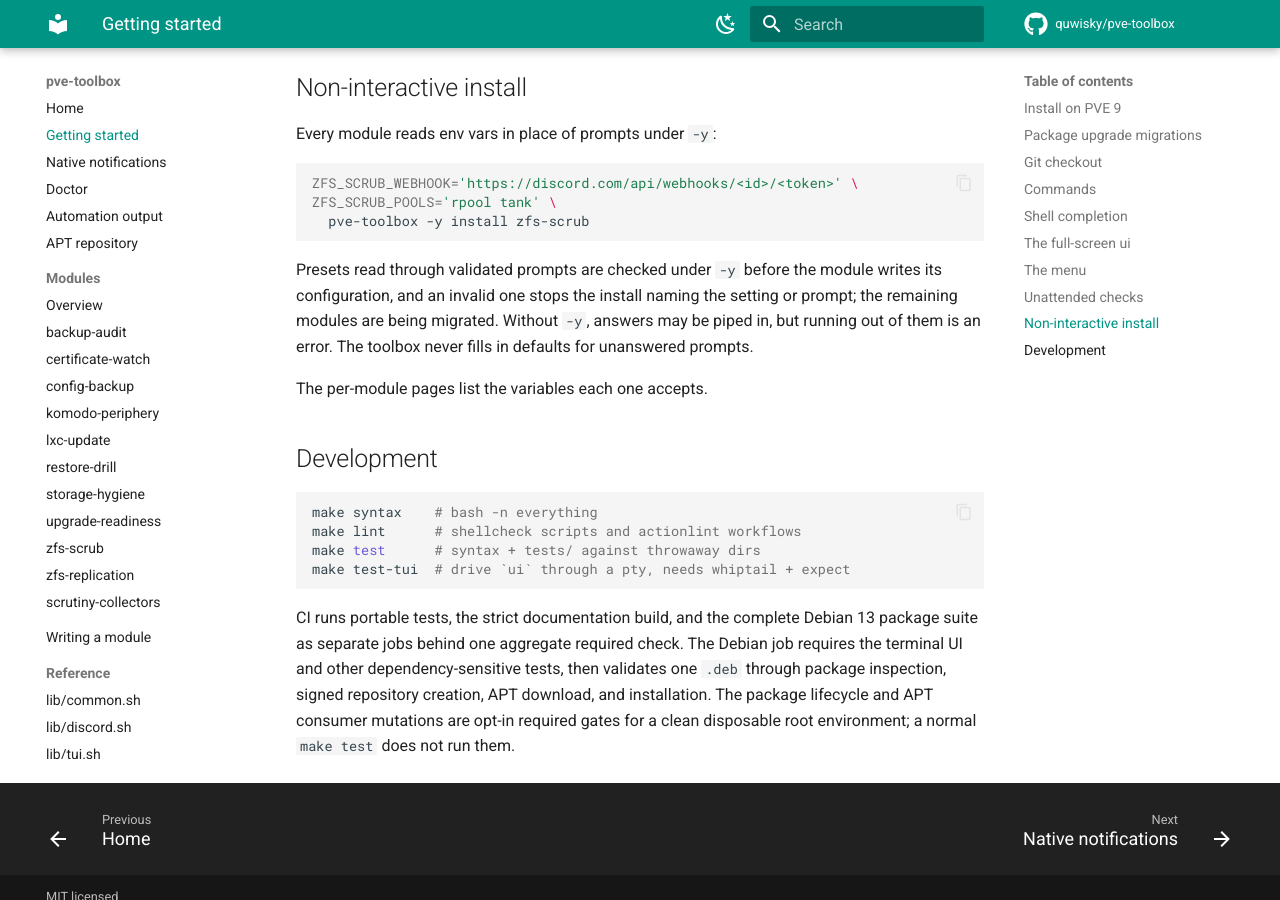
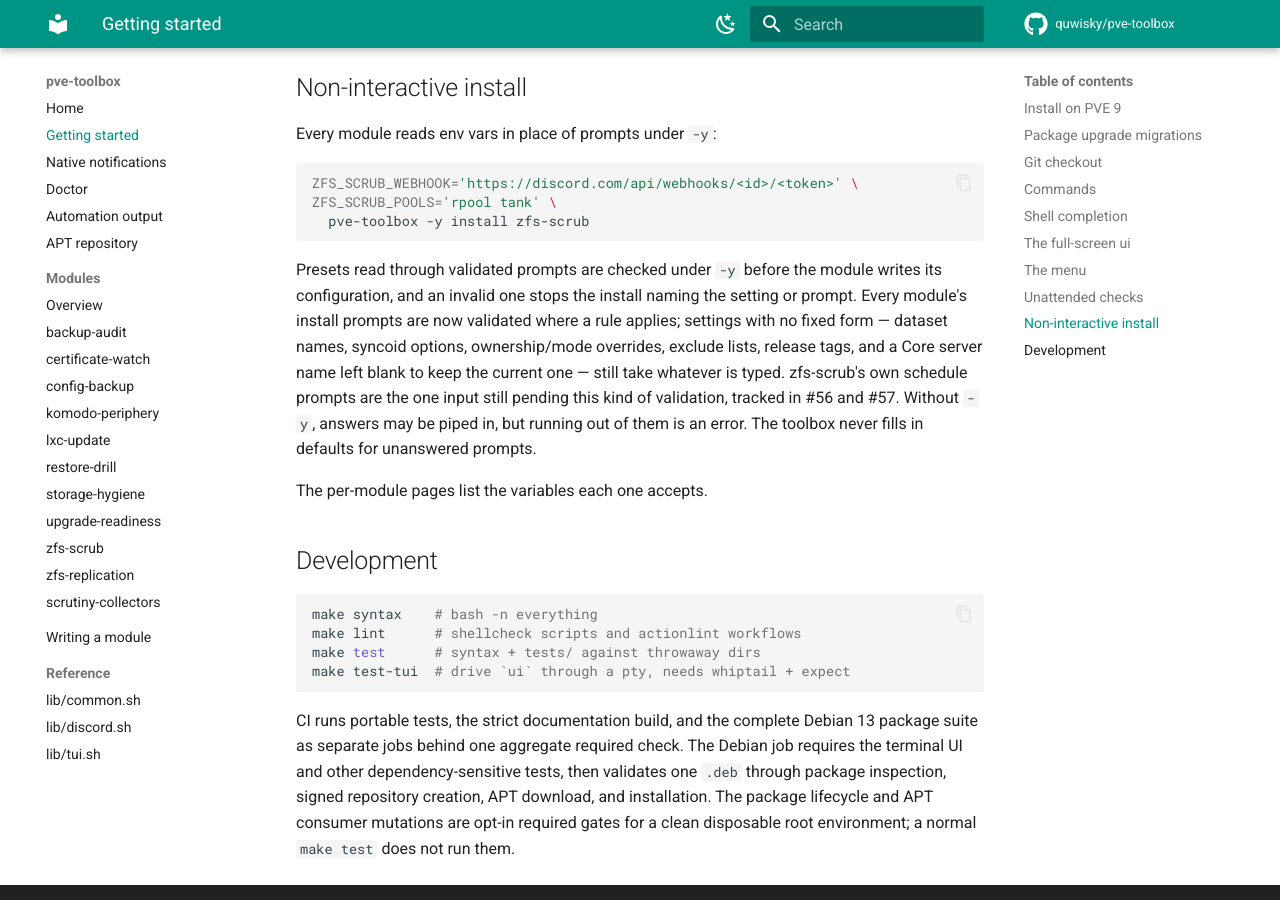
Before and after one commit to quwisky/pve-toolbox, an MkDocs documentation site: the page built from docs/getting-started.md, in a window 1280 px wide and 900 px high, scrolled down 4334 px. Built offline with MkDocs 1.6.1 and Material for MkDocs 9.7.7, drawn with Linux system fonts in a browser that asks for light colours; comment, search, counter and statistics services are not loaded.

Commit message:
docs(komodo-periphery): describe re-asked prompts and final migration state
Invalid answers to komodo-periphery's choice, ID, release, URL and SSH
prompts are re-asked with the reason instead of aborting the install, update
or configure flow; consent prompts and the terminal/--yes/--force guard are
unchanged. This is the last PR of the input-handling series, so
getting-started.md now describes the final state instead of an in-progress
migration: install prompts validate where a rule applies, free-text settings
with no fixed form still take any answer, and zfs-scrub's schedule prompts
remain tracked in #56/#57.

```diff
--- a/docs/getting-started.md
+++ b/docs/getting-started.md
@@ -219,9 +219,14 @@ ZFS_SCRUB_POOLS='rpool tank' \
 
 Presets read through validated prompts are checked under `-y` before the
 module writes its configuration, and an invalid one stops the install naming
-the setting or prompt; the remaining modules are being migrated. Without `-y`,
-answers may be piped in, but running out of them is an error. The toolbox
-never fills in defaults for unanswered prompts.
+the setting or prompt. Every module's install prompts are now validated where
+a rule applies; settings with no fixed form — dataset names, syncoid options,
+ownership/mode overrides, exclude lists, release tags, and a Core server name
+left blank to keep the current one — still take whatever is typed. zfs-scrub's
+own schedule prompts are the one input still pending this kind of validation,
+tracked in #56 and #57. Without `-y`, answers may be piped in, but running out
+of them is an error. The toolbox never fills in defaults for unanswered
+prompts.
 
 The per-module pages list the variables each one accepts.
 
```
Also changed, not shown: docs/modules/komodo-periphery.md (+9 -0 lines).
